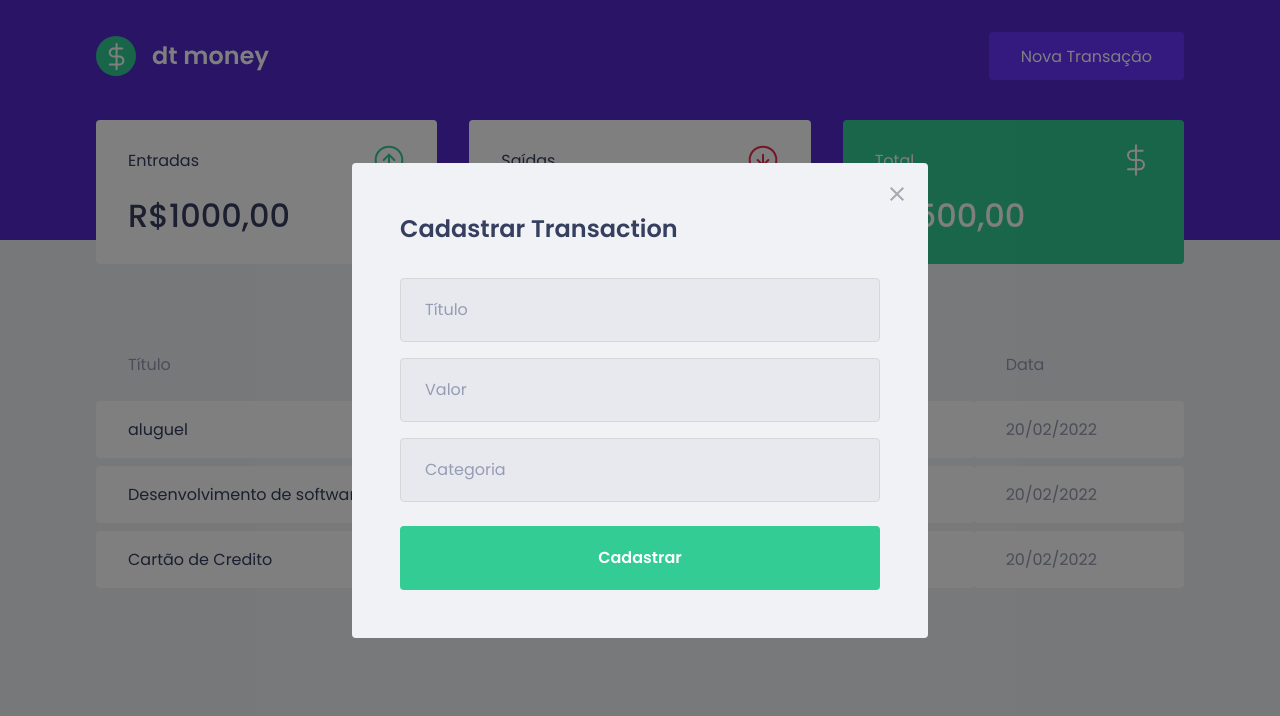
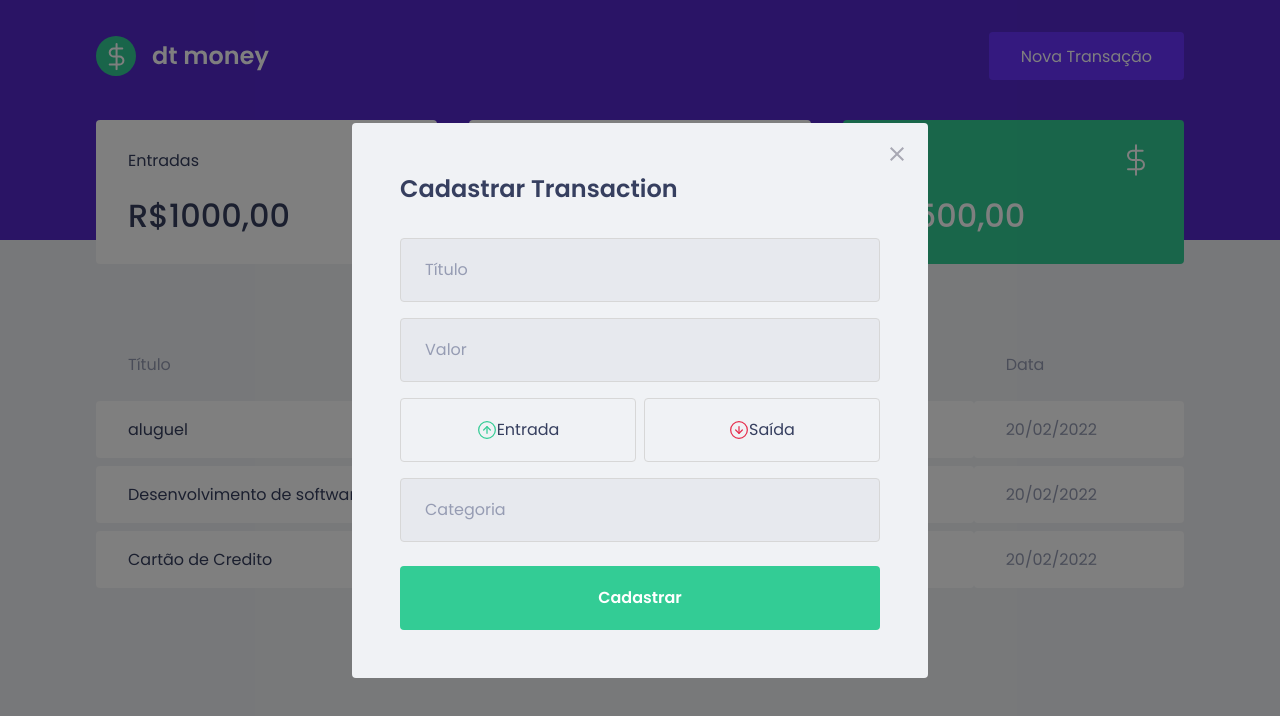
Before and after one commit to devpedrospereira/dtmoney, a React (Create React App) app: page / in a window 1280 px wide. Both pictures are taken after a click on the button "Nova Transação". Shown: the top 716 px of the page. Built offline with nearby package versions, Linux system fonts and the light colour scheme; no server answers; what miragejs would draw is missing.

Commit message:
implementação e estilização  dos botões dos tipos de transaçõese no modal

```diff
--- a/src/components/NewTransactionModal/index.tsx
+++ b/src/components/NewTransactionModal/index.tsx
@@ -1,6 +1,8 @@
 import Modal from "react-modal";
-import { Container } from "./styles";
+import { Container, TransactionTypeContainer } from "./styles";
 import closeImg from "../../assets/close.svg";
+import income from "../../assets/income.svg";
+import outcome from "../../assets/outcome.svg";
 
 interface NewTransactionModal {
     isOpen: boolean;
@@ -32,6 +34,22 @@
 
                 <input type="number" placeholder="Valor" />
 
+                <TransactionTypeContainer>
+                    <button
+                        type="button"
+                    >
+                        <img src={income} alt="Entrada"/>
+                        <span>Entrada</span>
+                    </button>
+
+                    <button
+                        type="button"
+                    >
+                        <img src={outcome} alt="Saída"/>
+                        <span>Saída</span>
+                    </button>
+                </TransactionTypeContainer>
+
                 <input placeholder="Categoria" />
 
                 <button type="submit">Cadastrar</button>
--- a/src/components/NewTransactionModal/styles.ts
+++ b/src/components/NewTransactionModal/styles.ts
@@ -47,3 +47,39 @@
     }
 
 `;
+
+export const TransactionTypeContainer = styled.div`
+    margin: 1rem 0;
+    display: grid;
+    grid-template-columns: 1fr 1fr;
+    gap: 0.5rem;
+
+    button {
+        height: 4rem;
+        border: 1px solid #d7d7d7;
+        border-radius: 0.25rem;
+
+        background: transparent;
+
+        display: flex;
+        align-items: center;
+        justify-content: center;
+
+        transition: filter 0.2s;
+
+        &:hover{
+            border-color: #aaa;
+
+        }
+
+        img{
+            width:20px;
+            height:20px;
+        }
+        span{
+            display: inline-block;
+            font-size: 1rem;
+            color: var(--text-title);
+        }
+    }
+`
```
